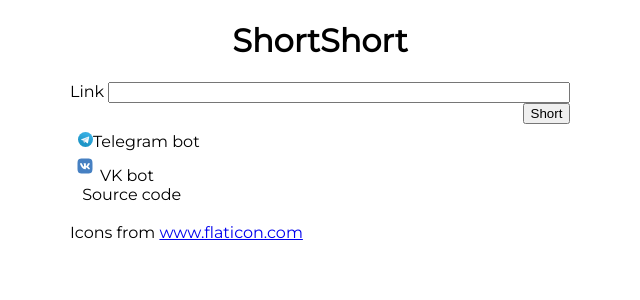
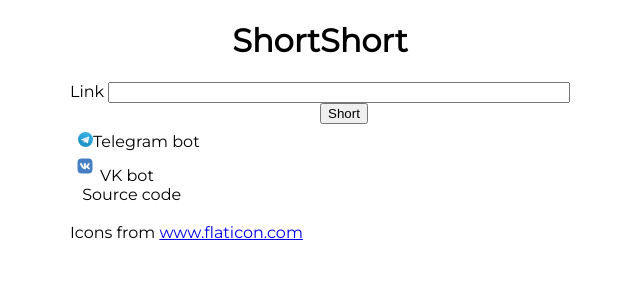
Before and after one commit to turleo/shortshort, a Django app: page / in a window 1280 px wide. Shown: the top 300 px of the page, without its empty margins (320-960 px from the left). Run offline with Django 3.2, Linux system fonts and the light colour scheme.

Commit message:
Now short button in center of page

```diff
--- a/links/templates/index.html
+++ b/links/templates/index.html
@@ -20,7 +20,7 @@
 		<header><h1 style="text-align: center;">ShortShort</h1></header>
 		<label for="link">{% trans "Link"%}</label>
 		<input type="url" id="link" style="width: 90.72%">
-		<button onclick="short()" style="margin-left: 90.5%; margin-bottom: 8px">{% trans "Short"%}</button>
+		<button onclick="short()" style="margin-left: 50%; margin-bottom: 8px">{% trans "Short"%}</button>
 		<div id="res" style="margin-bottom: 16px; display: none">
 			<a id="out"></a>
 			<a id="copy" onclick="copy()"><img class="button" src="{% static "file.svg" %}" alt="Copy" title="Copy"></a>
```
